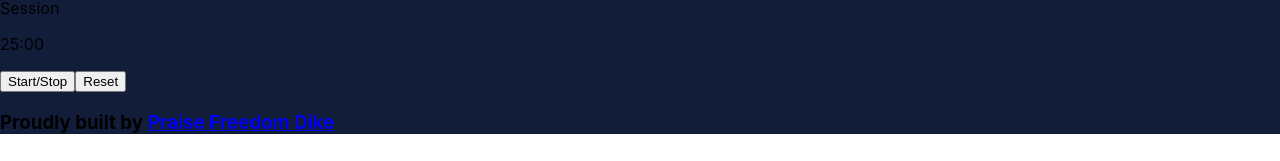
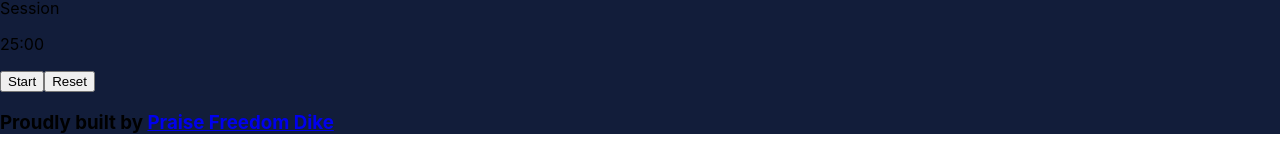
Before and after one commit to freedompraise/TimeFlow, a React (Create React App) app: page / in a window 1280 px wide. Shown: the part 358-519 px from the top of the page. Built offline with nearby package versions, Linux system fonts and the light colour scheme.

Commit message:
display start/stop conditionally

```diff
--- a/src/components/Timer.jsx
+++ b/src/components/Timer.jsx
@@ -86,6 +86,7 @@ class Timer extends React.Component {
   };
 
   render() {
+    const startStopButtonContent = this.props.isTimerRunning ? "Stop" : "Start";
     return (
       <div className="rounded-lg border p-4 text-center">
         <p className="text-lg font-semibold mb-2" id="timer-label">
@@ -100,7 +101,7 @@ class Timer extends React.Component {
             id="start_stop"
             onClick={this.startStopTimer}
           >
-            Start/Stop
+            {startStopButtonContent}
           </button>
           <button
             className="bg-blue-500 hover:bg-blue-600 text-white font-semibold py-2 px-4 rounded-full"
```
